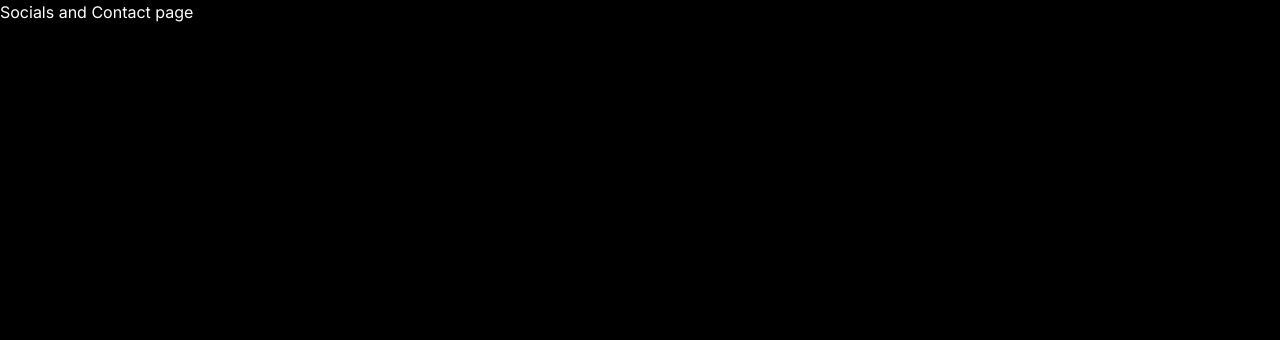
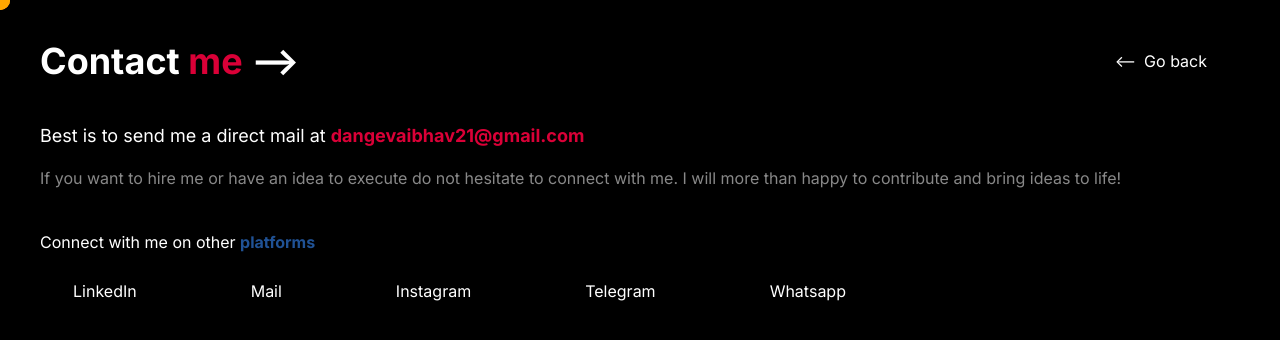
Before and after one commit to vaibhavd2103/portfolio, a Next.js app: page /contact in a window 1280 px wide. Shown: the top 340 px of the page. Built offline with nearby package versions, Linux system fonts and the light colour scheme.

Commit message:
feat : contact

```diff
--- a/app/contact/page.tsx
+++ b/app/contact/page.tsx
@@ -1,10 +1,154 @@
-import React from "react";
+"use client";
+
+import Image from "next/image";
+import React, { useRef, useState } from "react";
+import { getRelativeCoordinates } from "../page";
+import { useMotionValue, useTransform, motion } from "framer-motion";
+import { useRouter } from "next/navigation";
+
+export const css = {
+  box: {
+    backgroundColor: "linen",
+    width: "30vw",
+    height: "30vw",
+  },
+  fly: {
+    width: "20px",
+    height: "20px",
+    margin: "-10px",
+    backgroundColor: "red",
+    borderRadius: 10,
+  },
+};
 
 function Contact() {
+  const [mousePosition, setMousePosition] = useState<any>({});
+  const boxRef = useRef(null);
+  const handleMouseMove = (e: any) => {
+    setMousePosition(getRelativeCoordinates(e, boxRef.current));
+  };
+
+  const router = useRouter();
+
+  const platforms = [
+    {
+      platform: "LinkedIn",
+      link: "https://www.linkedin.com/in/vaibhav-dange-2103/",
+      icon: "",
+    },
+    {
+      platform: "Mail",
+      link: "",
+      icon: "",
+    },
+    {
+      platform: "Instagram",
+      link: "https://www.instagram.com/vaibhavd2103/",
+      icon: "",
+    },
+    {
+      platform: "Telegram",
+      link: "",
+      icon: "",
+    },
+    {
+      platform: "Whatsapp",
+      link: "",
+      icon: "",
+    },
+  ];
+
   return (
-    <div>
-      <h1>Socials and Contact page</h1>
-    </div>
+    <motion.div
+      className="bg-dark w-full h-full min-h-screen"
+      onMouseMove={(e) => handleMouseMove(e)}
+      animate={{
+        rotateX: mousePosition.centerX,
+        rotateY: mousePosition.centerY,
+      }}
+      ref={boxRef}
+    >
+      <motion.div
+        style={{ ...css.fly, position: "absolute" }}
+        animate={{
+          x: mousePosition.x,
+          y: mousePosition.y,
+        }}
+      />
+      <motion.div
+        style={{ ...css.fly, position: "absolute", backgroundColor: "gold" }}
+        animate={{
+          x: mousePosition.x,
+          y: mousePosition.y,
+        }}
+        transition={{ type: "spring" }}
+      />
+      <motion.div
+        style={{
+          ...css.fly,
+          position: "absolute",
+          backgroundColor: "orange",
+        }}
+        animate={{
+          x: mousePosition.x,
+          y: mousePosition.y,
+        }}
+        transition={{ type: "tween" }}
+      />
+      <div className="bg-dark w-full h-full p-10">
+        <div className="flex items-center justify-between w-full">
+          <h1 className="text-4xl font-bold">
+            Contact <span className="text-secondary">me</span> {`-->`}
+          </h1>
+          <button
+            onClick={() => {
+              router.back();
+            }}
+            className="transition-all min-w-[90px] duration-200 border-[1px] md:border-dark hover:border-[#fff] px-8 py-2 rounded-lg outline-none z-10 gap-2 hover:gap-4 flex"
+          >
+            <p>{`<--`}</p>
+            <p className="hidden md:flex">Go back</p>
+          </button>
+        </div>
+        <div className="mt-10">
+          <p className="text-lg">
+            Best is to send me a direct mail at{" "}
+            <span
+              className="text-secondary font-bold cursor-pointer"
+              onClick={() => {
+                navigator.clipboard.writeText("dangevaibhav21@gmail.com");
+              }}
+            >
+              dangevaibhav21@gmail.com
+            </span>
+          </p>
+          <p className="text-[#fff8] mt-4">
+            If you want to hire me or have an idea to execute do not hesitate to
+            connect with me. I will more than happy to contribute and bring
+            ideas to life!
+          </p>
+          <p className="mt-10">
+            Connect with me on other{" "}
+            <span className="text-primary font-bold">platforms</span>
+          </p>
+          <div className="mt-4 flex gap-12">
+            {platforms.map((item) => {
+              return (
+                <div
+                  key={item.platform}
+                  className="z-10 transition-all duration-200 border border-[#0000] hover:border-[#fff] rounded-lg px-8 py-2 cursor-pointer"
+                  onClick={() => {
+                    window.open(item.link);
+                  }}
+                >
+                  <p>{item.platform}</p>
+                </div>
+              );
+            })}
+          </div>
+        </div>
+      </div>
+    </motion.div>
   );
 }
 
--- a/app/projects/page.tsx
+++ b/app/projects/page.tsx
@@ -83,7 +83,7 @@ function Projects() {
 
   return (
     <motion.div
-      className="bg-dark w-full h-full"
+      className="bg-dark w-full h-full min-h-screen"
       onMouseMove={(e) => handleMouseMove(e)}
       animate={{
         rotateX: mousePosition.centerX,
--- a/tailwind.config.ts
+++ b/tailwind.config.ts
@@ -25,7 +25,7 @@ const config: Config = {
       dark: "#000000",
       green: "#13ce66",
       yellow: "#ffc82c",
-      "gray-dark": "#273444",
+      "gray-dark": "#012",
       gray: "#8492a6",
       "gray-light": "#d3dce6",
     },
```
